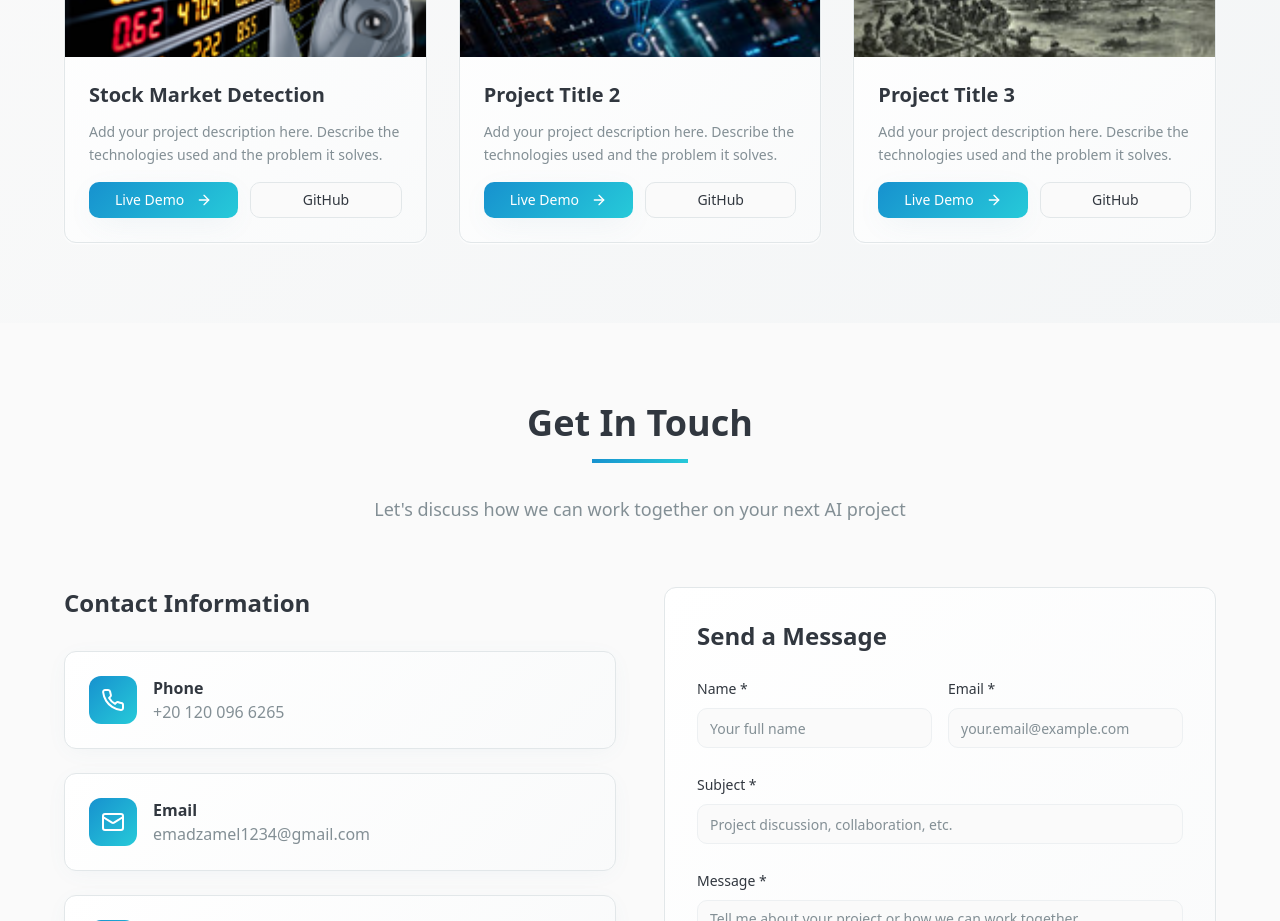
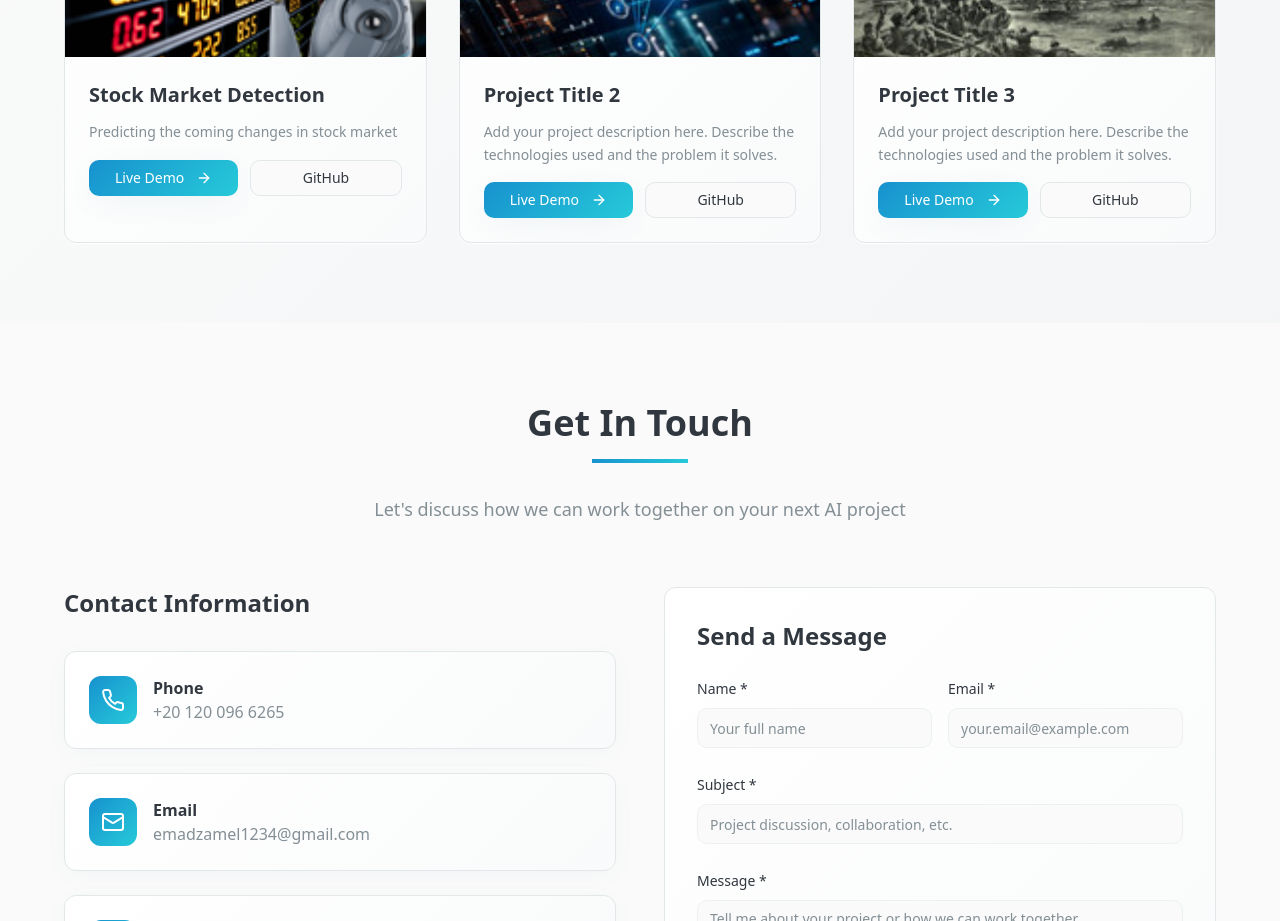
Before and after one commit to emadzamel/emadelsaiedportfolio, a React (Vite) app: page / in a window 1280 px wide. Shown: the part 3500-4421 px from the top of the page. Built offline with nearby package versions, Linux system fonts and the light colour scheme; the HTML template or start-up script is replaced by a standard one.

Commit message:
Update project description

```diff
--- a/src/components/Portfolio.tsx
+++ b/src/components/Portfolio.tsx
@@ -35,7 +35,7 @@ const Portfolio = () => {
                   Stock Market Detection
                 </h3>
                 <p className="text-muted-foreground mb-4 text-sm leading-relaxed">
-                  Add your project description here. Describe the technologies used and the problem it solves.
+                  Predicting the coming changes in stock market
                 </p>
                 <div className="flex gap-3">
                   <Button variant="premium" size="sm" className="flex-1">
```
